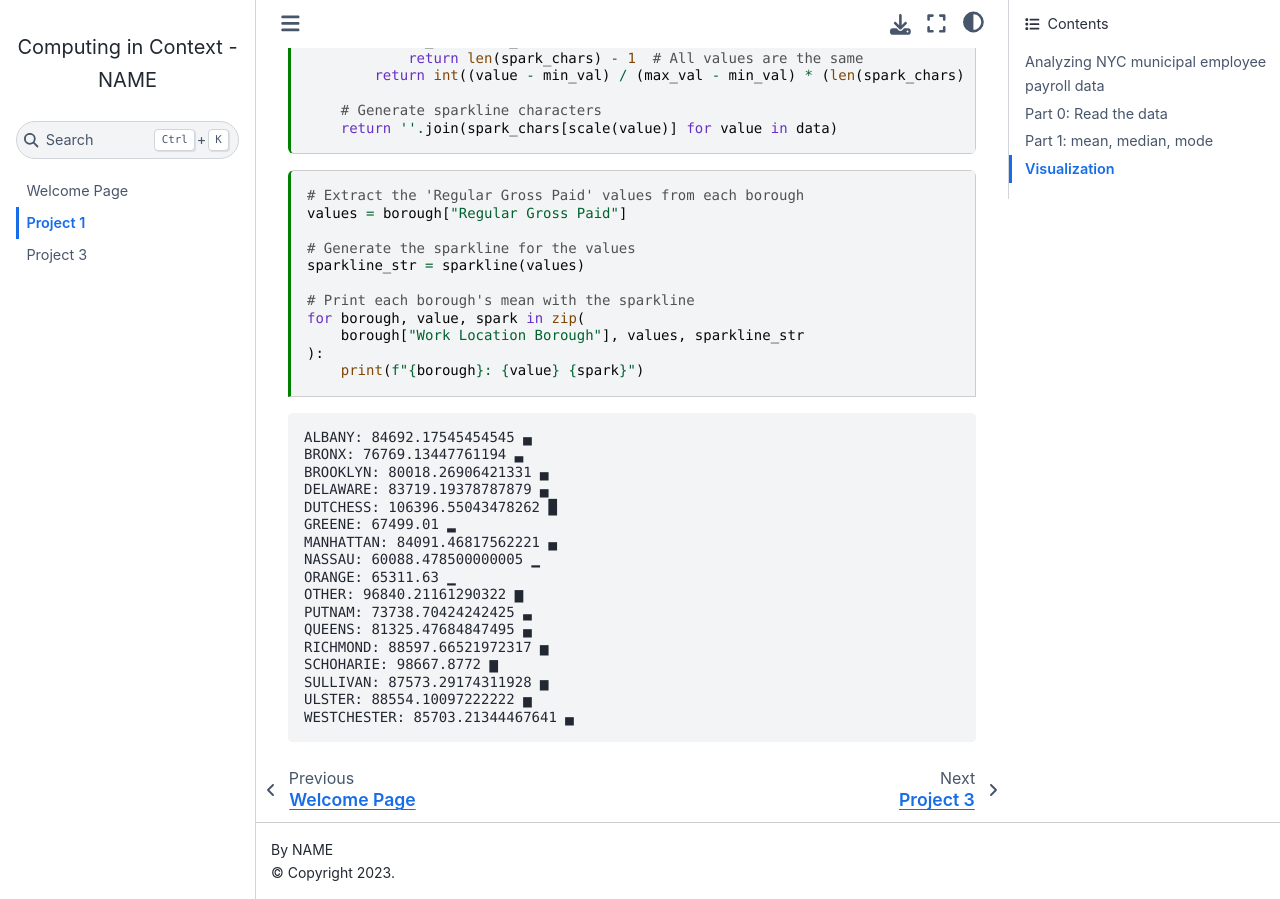
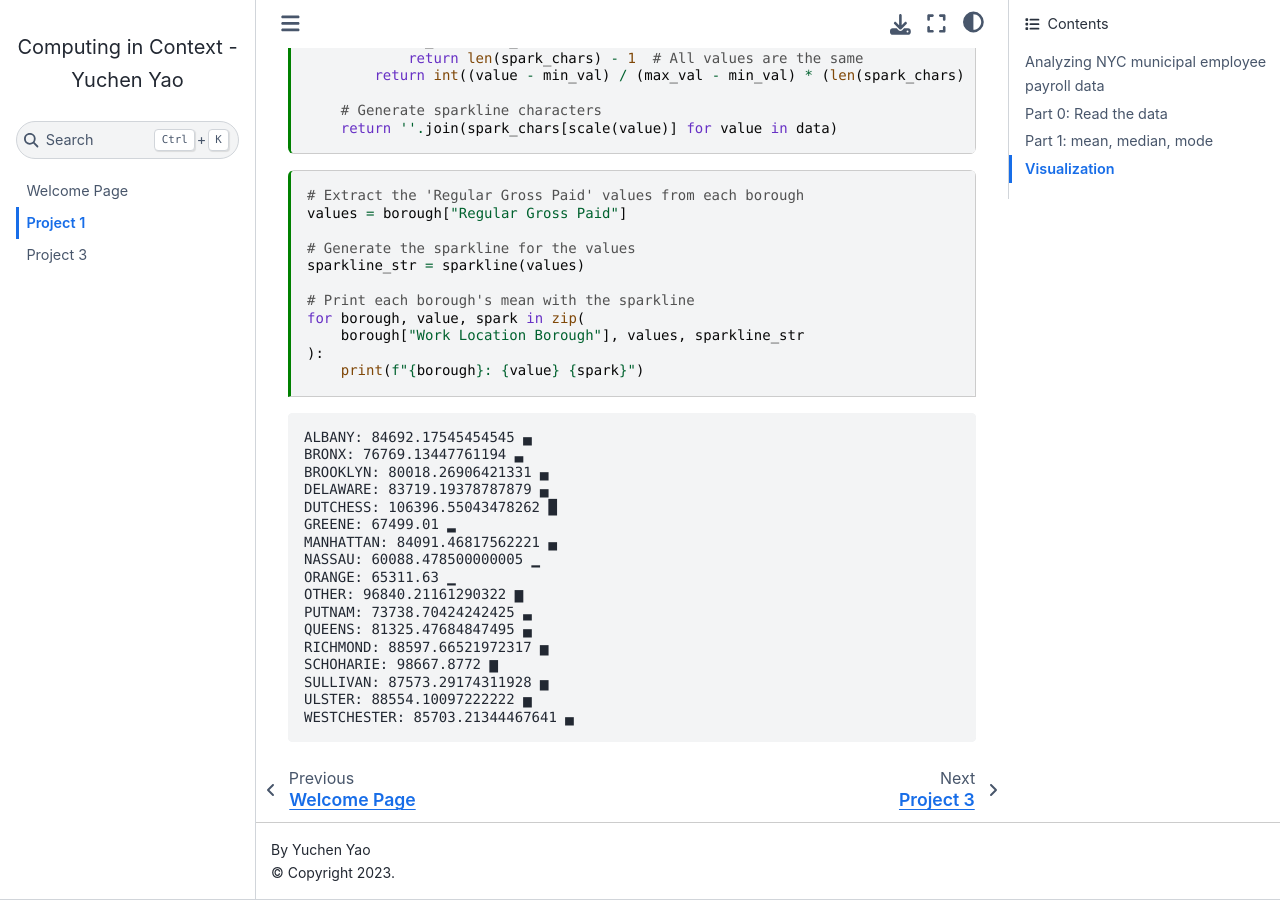
Before and after one commit to yuchen2454/computing-in-context, a Jupyter Book: the page built from project_1.ipynb, in a window 1280 px wide and 900 px high, scrolled down 4077 px. Built offline with Jupyter Book 1.0.4 settings and Sphinx 7.4.7 and the Sphinx Book theme 1.1.4, drawn with Linux system fonts in a browser that asks for light colours; pages that are not in the unit, such as notebooks, are missing from menus; comment, search, counter and statistics services are not loaded.

Commit message:
edit config

```diff
--- a/_config.yml
+++ b/_config.yml
@@ -1,5 +1,5 @@
-title: Computing in Context - NAME
-author: NAME
+title: Computing in Context - Yuchen Yao
+author: Yuchen Yao
 
 only_build_toc_files: true
 
```
